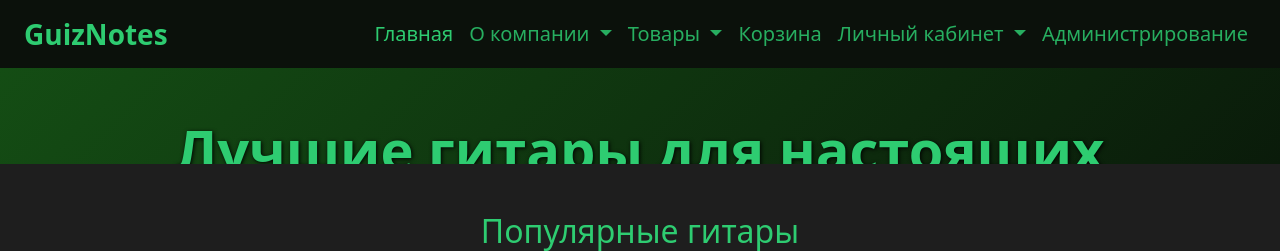
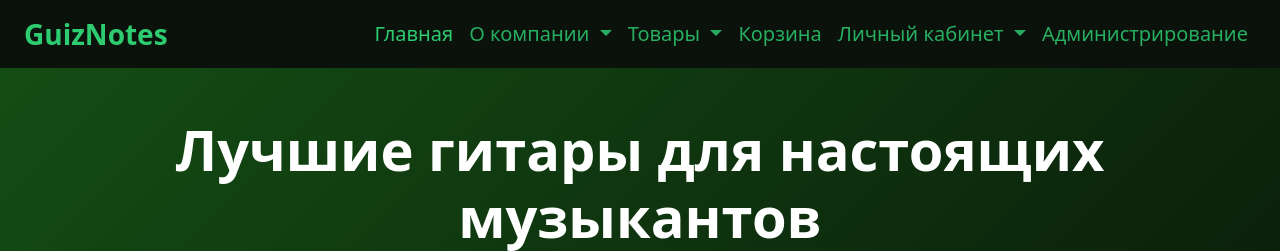
Before and after one commit to quazistellar/up-11.01-django, a Django app: page / in a window 1280 px wide. Shown: the top 251 px of the page. Run offline with Django 5.2, Linux system fonts and the light colour scheme.

Commit message:
update templates

```diff
--- a/shop/templates/main_page.html
+++ b/shop/templates/main_page.html
@@ -81,8 +81,9 @@
     section.py-5.text-center {
       position: relative;
       background: linear-gradient(135deg, #144d14 0%, #0a1b0a 100%);
-      overflow: hidden;
+      /* overflow: hidden;
       color: #a3d9a5;
+      min-height: 400px;
     }
 
     section.py-5.text-center > .container {
@@ -115,6 +116,7 @@
       color: white !important;
     }
 </style>
+
 
 {% include 'includes/header.html' %}
 
```
Also changed, not shown: media/photos/AIERSI_STB-202B_rZxp2XL.jpg (added).
